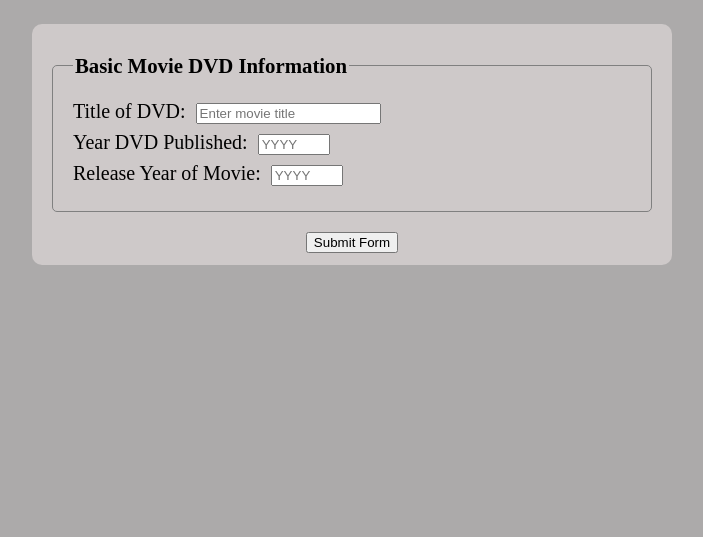
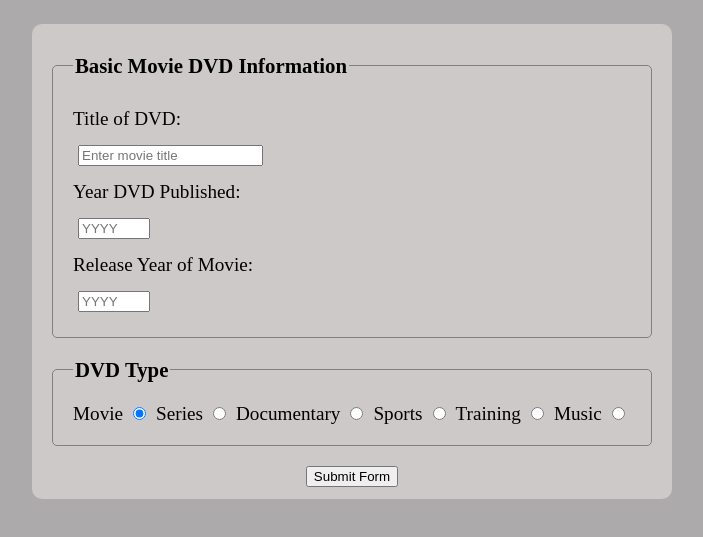
Before and after one commit to jripke74/media-app, a website: page index.html in a window 1280 px wide. Shown: the part 77-614 px from the top of the page, without its empty margins (288-991 px from the left). Drawn offline with Linux system fonts and the light colour scheme.

Commit message:
add radio bottons

```diff
--- a/index.html
+++ b/index.html
@@ -31,6 +31,21 @@
         <label for="release-year-movie">Release Year of Movie: </label>
         <input type="number" id="release-year-dvd" name="release_year_movie" min="1900" max="2045" placeholder="YYYY" step="1" />
       </fieldset>
+      <fieldset>
+        <legend>DVD Type</legend>
+        <label for="movie" class="dvd-type">Movie</label>
+        <input type="radio" class="dvd-type-radio-btn" id="movie" name="dvd-type" value="movie" checked />
+        <label for="series" class="dvd-type">Series</label>
+        <input type="radio" class="dvd-type-radio-btn" id="series" name="dvd-type" value="series" />
+        <label for="documentery" class="dvd-type">Documentary</label>
+        <input type="radio" class="dvd-type-radio-btn" id="documentary" name="dvd-type" value="documentary" />
+        <label for="sports" class="dvd-type">Sports</label>
+        <input type="radio" class="dvd-type-radio-btn" id="sports" name="dvd-type" value="sports" />
+        <label for="training" class="dvd-type">Training</label>
+        <input type="radio" class="dvd-type-radio-btn" id="training" name="dvd-type" value="training" />
+        <label for="music" class="dvd-type">Music</label>
+        <input type="radio" class="dvd-type-radio-btn" id="music" name="dvd-type" value="music" />
+      </fieldset>
       <button type="submit">Submit Form</button>
     </form>
   </main>
--- a/main.css
+++ b/main.css
@@ -28,6 +28,15 @@ fieldset legend {
   font-weight: 600;
 }
 
+label {
+  font-size: 1.2rem;
+}
+
+label:not(.dvd-type) {
+  display: block;
+  margin: 10px 0;
+}
+
 input {
   margin: 5px;
 }
```
